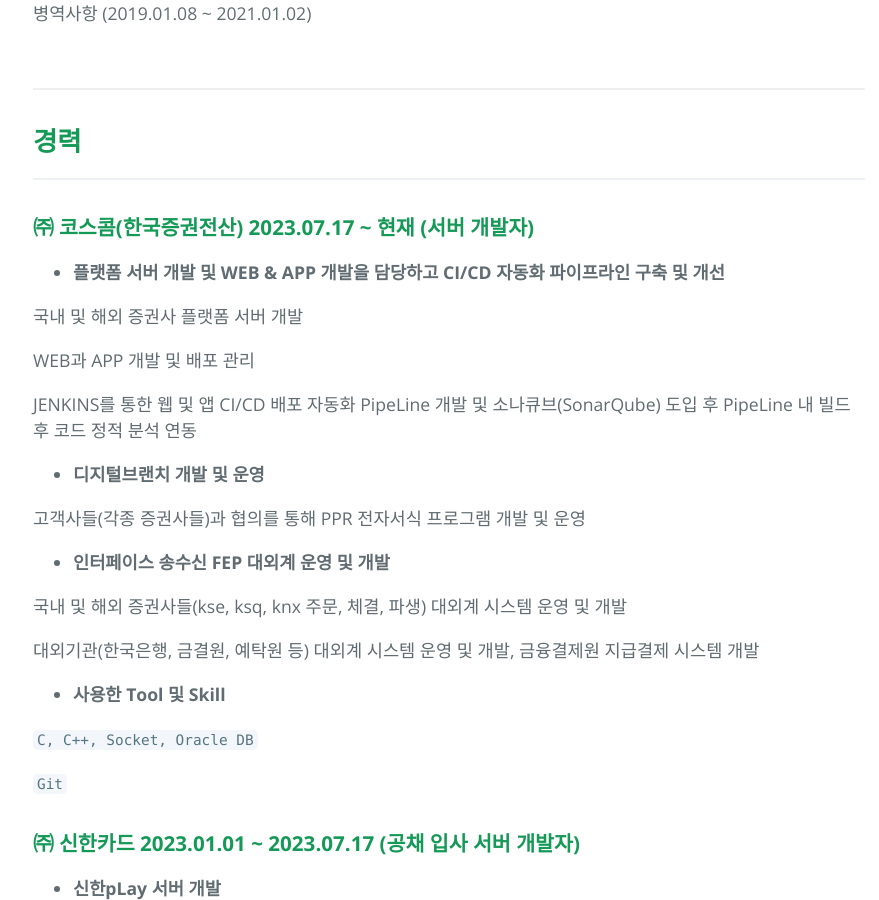
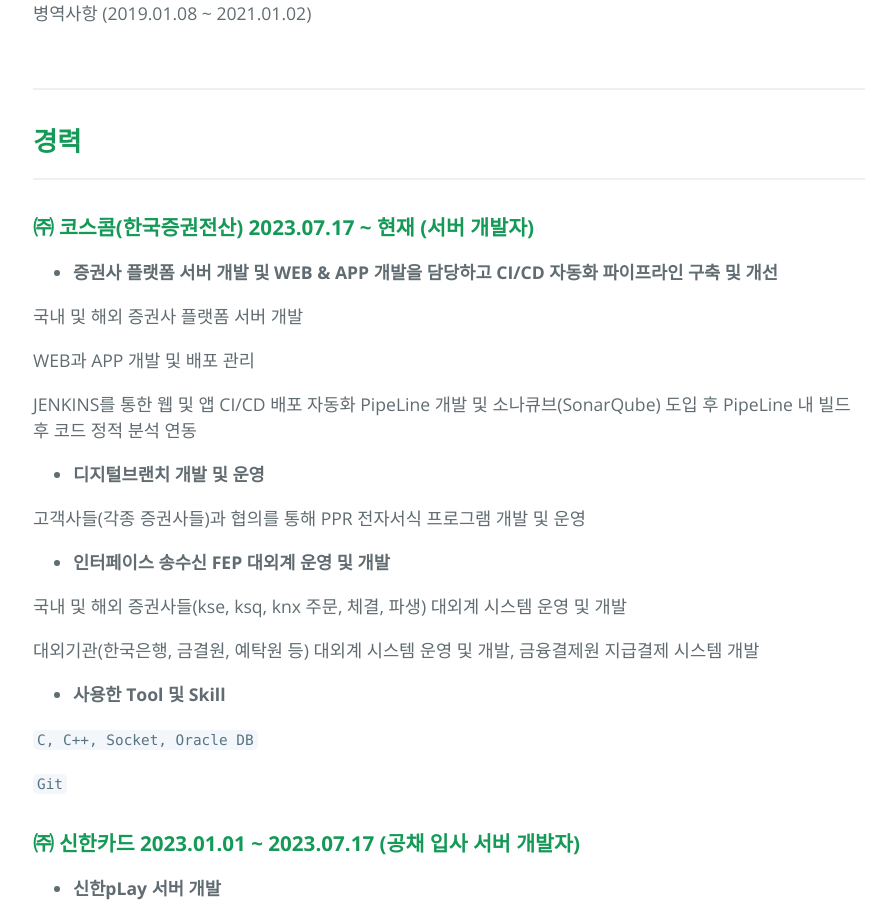
Before and after one commit to 2haein/theofto, a Jekyll site: the page built from index.md, in a window 1280 px wide and 900 px high, scrolled down 2373 px. Shown: the whole window, without its empty margins (191-1070 px from the left). Built offline with Jekyll 4.4.1, drawn with Linux system fonts in a browser that asks for light colours; our own code applies the rules of GitHub Pages for plain Markdown files.

Commit message:
update: index.md

```diff
--- a/index.md
+++ b/index.md
@@ -76,7 +76,7 @@
 
 ### **㈜ 코스콤(한국증권전산) 2023.07.17 ~ 현재 (서버 개발자)**
 
-- **플랫폼 서버 개발 및 WEB & APP 개발을 담당하고 CI/CD 자동화 파이프라인 구축 및 개선**
+- **증권사 플랫폼 서버 개발 및 WEB & APP 개발을 담당하고 CI/CD 자동화 파이프라인 구축 및 개선**
 
 국내 및 해외 증권사 플랫폼 서버 개발
 
```
